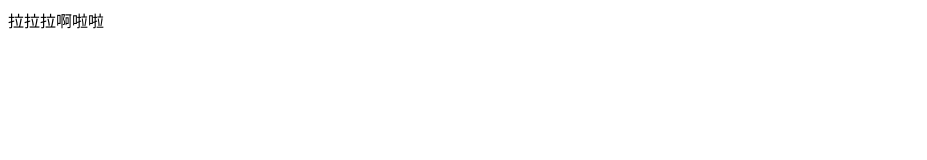
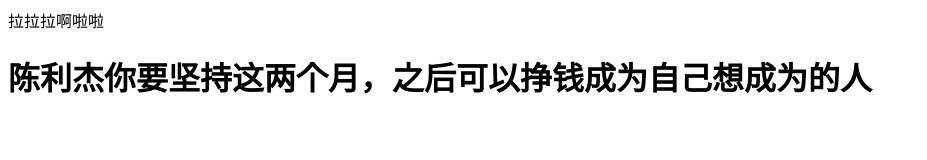
Before and after one commit to ckr1013/git, a plain HTML site: page 1.index.html in a window 1280 px wide. Shown: the whole page, without its empty margins (0-927 px from the left). Drawn offline with Linux system fonts and the light colour scheme.

Commit message:
'第二次提交'

```diff
--- a/1.index.html
+++ b/1.index.html
@@ -11,6 +11,7 @@
         <div>
             拉拉拉啊啦啦
         </div>
+        <h1>陈利杰你要坚持这两个月，之后可以挣钱成为自己想成为的人</h1>
     </head>
 </body>
 </html>
```
